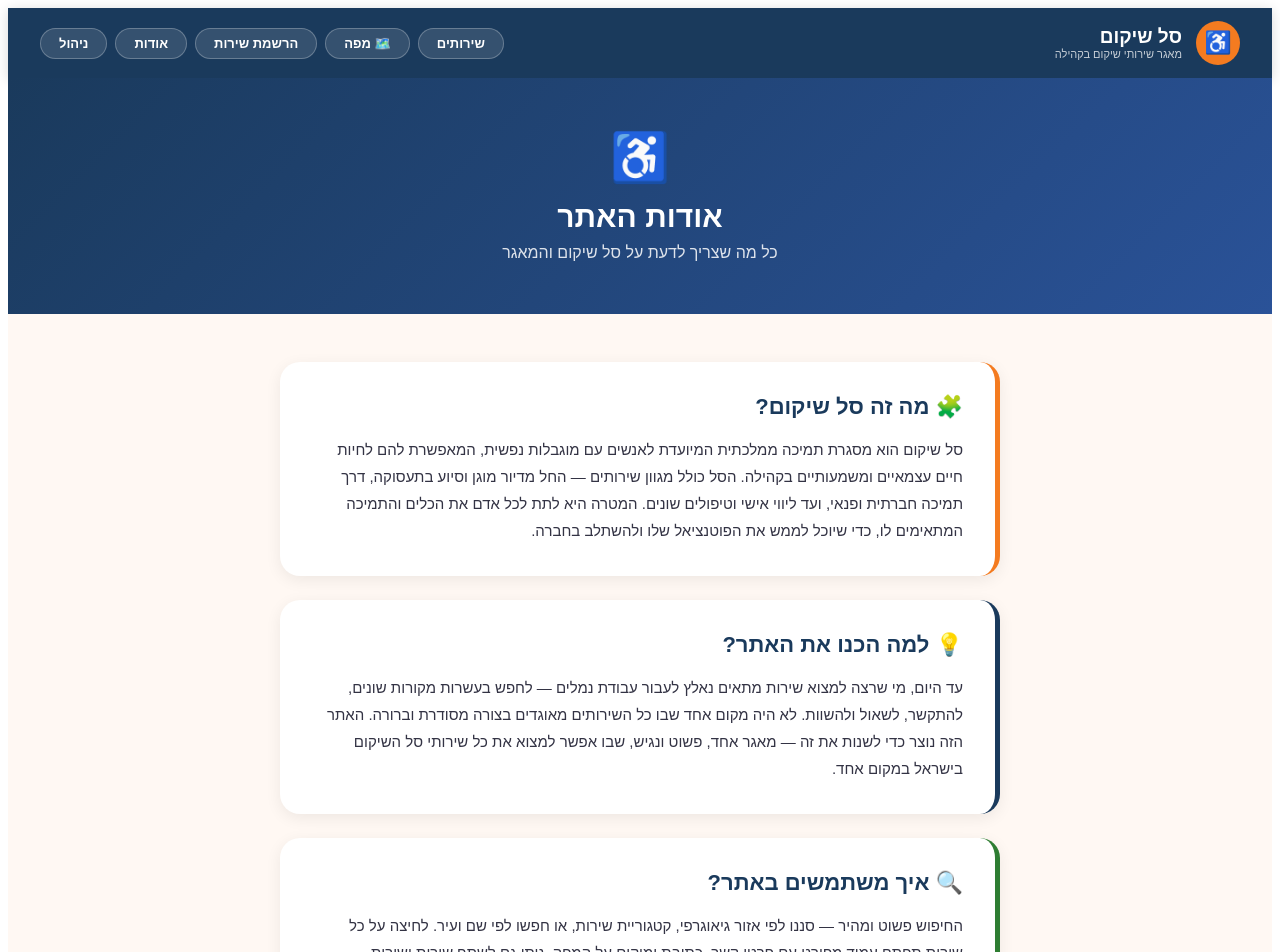
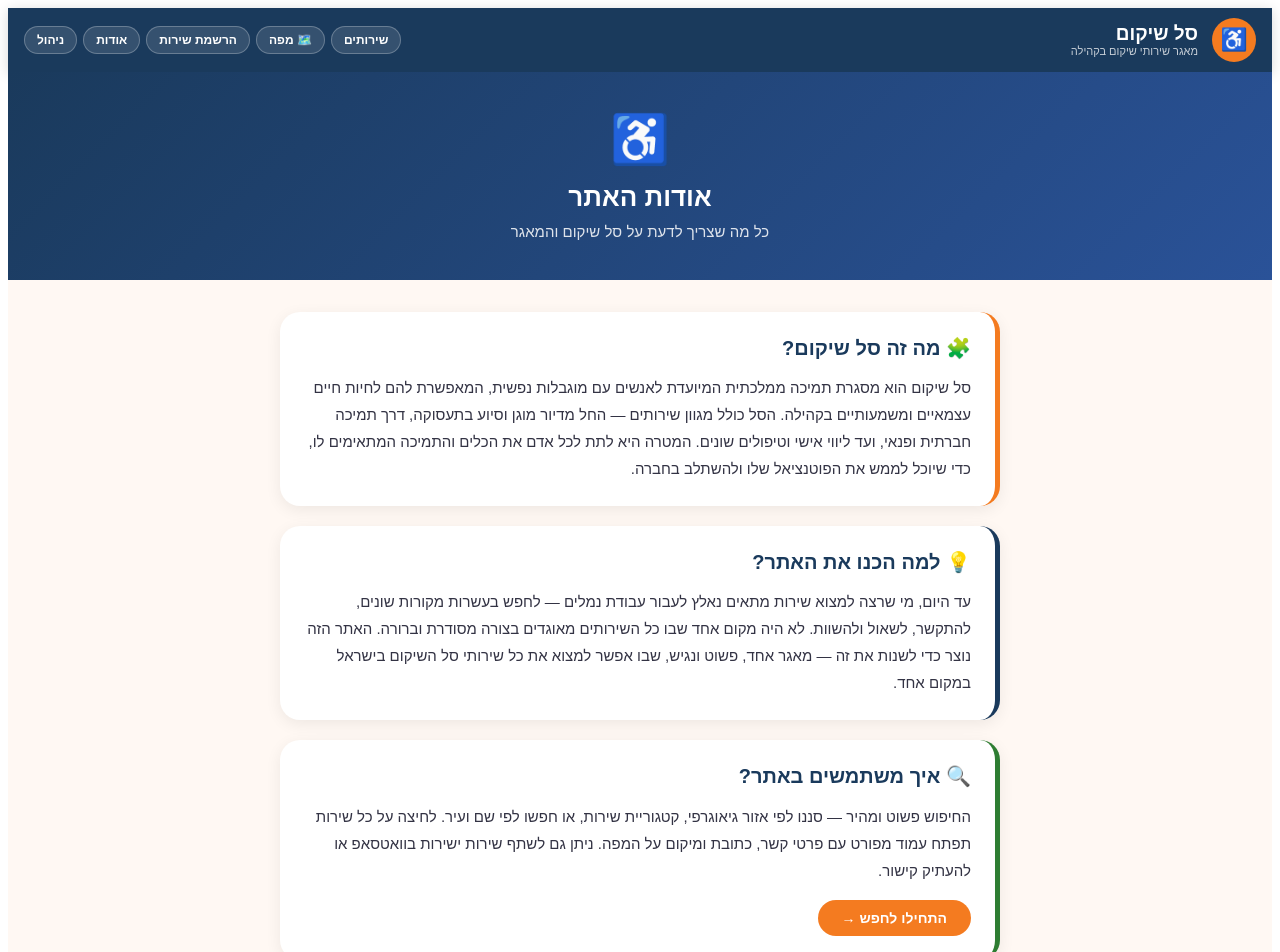
Before and after one commit to sivantelem-commits/rehab-directory, a Next.js app: page /about in a window 1280 px wide. Shown: the top 952 px of the page. Built offline with nearby package versions, Linux system fonts and the light colour scheme.

Commit message:
Update about.js

```diff
--- a/pages/about.js
+++ b/pages/about.js
@@ -8,7 +8,7 @@ export default function About() {
         <meta name="description" content="מה זה סל שיקום ואיך האתר עוזר למצוא שירותים בקהילה" />
       </Head>
       <div dir="rtl" style={{ fontFamily: 'Arial, sans-serif', minHeight: '100vh', background: '#FFF8F3' }}>
-        <header style={{ background: '#1A3A5C', color: 'white', padding: '0 32px', height: 70, display: 'flex', alignItems: 'center', justifyContent: 'space-between', boxShadow: '0 2px 12px rgba(0,0,0,0.15)' }}>
+        <header style={{ background: '#1A3A5C', color: 'white', padding: '10px 16px', display: 'flex', alignItems: 'center', justifyContent: 'space-between', boxShadow: '0 2px 12px rgba(0,0,0,0.15)', flexWrap: 'wrap', gap: 8 }}>
           <div style={{ display: 'flex', alignItems: 'center', gap: 14 }}>
             <div style={{ width: 44, height: 44, borderRadius: '50%', background: '#F47B20', display: 'flex', alignItems: 'center', justifyContent: 'center', fontSize: 22, fontWeight: 800, color: 'white' }}>♿</div>
             <div>
@@ -16,23 +16,22 @@ export default function About() {
               <div style={{ fontSize: 11, opacity: 0.75 }}>מאגר שירותי שיקום בקהילה</div>
             </div>
           </div>
-          <nav style={{ display: 'flex', gap: 8 }}>
+          <nav style={{ display: 'flex', gap: 6, flexWrap: 'wrap' }}>
             {[['/', 'שירותים'], ['/map', '🗺️ מפה'], ['/register', 'הרשמת שירות'], ['/about', 'אודות'], ['/admin', 'ניהול']].map(([href, label]) => (
-              <a key={href} href={href} style={{ color: 'white', background: 'rgba(255,255,255,0.12)', borderRadius: 20, padding: '7px 18px', fontWeight: 600, fontSize: 13, border: '1.5px solid rgba(255,255,255,0.25)', textDecoration: 'none' }}>{label}</a>
+              <a key={href} href={href} style={{ color: 'white', background: 'rgba(255,255,255,0.12)', borderRadius: 20, padding: '6px 12px', fontWeight: 600, fontSize: 12, border: '1.5px solid rgba(255,255,255,0.25)', textDecoration: 'none' }}>{label}</a>
             ))}
           </nav>
         </header>
 
-        <div style={{ background: 'linear-gradient(135deg, #1A3A5C, #2A5298)', color: 'white', padding: '52px 32px', textAlign: 'center' }}>
+        <div style={{ background: 'linear-gradient(135deg, #1A3A5C, #2A5298)', color: 'white', padding: '40px 20px', textAlign: 'center' }}>
           <div style={{ fontSize: 48, marginBottom: 14 }}>♿</div>
-          <h1 style={{ fontSize: 30, fontWeight: 800, margin: '0 0 10px' }}>אודות האתר</h1>
-          <p style={{ fontSize: 16, opacity: 0.85, margin: 0 }}>כל מה שצריך לדעת על סל שיקום והמאגר</p>
+          <h1 style={{ fontSize: 26, fontWeight: 800, margin: '0 0 10px' }}>אודות האתר</h1>
+          <p style={{ fontSize: 15, opacity: 0.85, margin: 0 }}>כל מה שצריך לדעת על סל שיקום והמאגר</p>
         </div>
 
-        <main style={{ maxWidth: 720, margin: '0 auto', padding: '48px 24px' }}>
-
-          <div style={{ background: 'white', borderRadius: 20, padding: '32px', marginBottom: 24, boxShadow: '0 4px 16px rgba(0,0,0,0.07)', borderRight: '5px solid #F47B20' }}>
-            <h2 style={{ fontSize: 22, fontWeight: 800, color: '#1A3A5C', margin: '0 0 16px' }}>🧩 מה זה סל שיקום?</h2>
+        <main style={{ maxWidth: 720, margin: '0 auto', padding: '32px 16px' }}>
+          <div style={{ background: 'white', borderRadius: 20, padding: '24px', marginBottom: 20, boxShadow: '0 4px 16px rgba(0,0,0,0.07)', borderRight: '5px solid #F47B20' }}>
+            <h2 style={{ fontSize: 20, fontWeight: 800, color: '#1A3A5C', margin: '0 0 14px' }}>🧩 מה זה סל שיקום?</h2>
             <p style={{ fontSize: 15, color: '#334', lineHeight: 1.8, margin: 0 }}>
               סל שיקום הוא מסגרת תמיכה ממלכתית המיועדת לאנשים עם מוגבלות נפשית, המאפשרת להם לחיות חיים עצמאיים ומשמעותיים בקהילה.
               הסל כולל מגוון שירותים — החל מדיור מוגן וסיוע בתעסוקה, דרך תמיכה חברתית ופנאי, ועד ליווי אישי וטיפולים שונים.
@@ -40,8 +39,8 @@ export default function About() {
             </p>
           </div>
 
-          <div style={{ background: 'white', borderRadius: 20, padding: '32px', marginBottom: 24, boxShadow: '0 4px 16px rgba(0,0,0,0.07)', borderRight: '5px solid #1A3A5C' }}>
-            <h2 style={{ fontSize: 22, fontWeight: 800, color: '#1A3A5C', margin: '0 0 16px' }}>💡 למה הכנו את האתר?</h2>
+          <div style={{ background: 'white', borderRadius: 20, padding: '24px', marginBottom: 20, boxShadow: '0 4px 16px rgba(0,0,0,0.07)', borderRight: '5px solid #1A3A5C' }}>
+            <h2 style={{ fontSize: 20, fontWeight: 800, color: '#1A3A5C', margin: '0 0 14px' }}>💡 למה הכנו את האתר?</h2>
             <p style={{ fontSize: 15, color: '#334', lineHeight: 1.8, margin: 0 }}>
               עד היום, מי שרצה למצוא שירות מתאים נאלץ לעבור עבודת נמלים — לחפש בעשרות מקורות שונים, להתקשר, לשאול ולהשוות.
               לא היה מקום אחד שבו כל השירותים מאוגדים בצורה מסודרת וברורה.
@@ -49,8 +48,8 @@ export default function About() {
             </p>
           </div>
 
-          <div style={{ background: 'white', borderRadius: 20, padding: '32px', marginBottom: 24, boxShadow: '0 4px 16px rgba(0,0,0,0.07)', borderRight: '5px solid #2E7D32' }}>
-            <h2 style={{ fontSize: 22, fontWeight: 800, color: '#1A3A5C', margin: '0 0 16px' }}>🔍 איך משתמשים באתר?</h2>
+          <div style={{ background: 'white', borderRadius: 20, padding: '24px', marginBottom: 20, boxShadow: '0 4px 16px rgba(0,0,0,0.07)', borderRight: '5px solid #2E7D32' }}>
+            <h2 style={{ fontSize: 20, fontWeight: 800, color: '#1A3A5C', margin: '0 0 14px' }}>🔍 איך משתמשים באתר?</h2>
             <p style={{ fontSize: 15, color: '#334', lineHeight: 1.8, marginBottom: 16 }}>
               החיפוש פשוט ומהיר — סננו לפי אזור גיאוגרפי, קטגוריית שירות, או חפשו לפי שם ועיר.
               לחיצה על כל שירות תפתח עמוד מפורט עם פרטי קשר, כתובת ומיקום על המפה.
@@ -61,8 +60,8 @@ export default function About() {
             </a>
           </div>
 
-          <div style={{ background: 'white', borderRadius: 20, padding: '32px', boxShadow: '0 4px 16px rgba(0,0,0,0.07)', borderRight: '5px solid #C2185B' }}>
-            <h2 style={{ fontSize: 22, fontWeight: 800, color: '#1A3A5C', margin: '0 0 16px' }}>🏢 אתם נותני שירות?</h2>
+          <div style={{ background: 'white', borderRadius: 20, padding: '24px', boxShadow: '0 4px 16px rgba(0,0,0,0.07)', borderRight: '5px solid #C2185B' }}>
+            <h2 style={{ fontSize: 20, fontWeight: 800, color: '#1A3A5C', margin: '0 0 14px' }}>🏢 אתם נותני שירות?</h2>
             <p style={{ fontSize: 15, color: '#334', lineHeight: 1.8, marginBottom: 16 }}>
               כל ארגון או גוף המספק שירותי סל שיקום מוזמן להירשם למאגר בחינם.
               הרישום פשוט ומהיר — מלאו את הפרטים ובקשתכם תועבר לאישור.
@@ -72,7 +71,6 @@ export default function About() {
               הרשמת שירות →
             </a>
           </div>
-
         </main>
 
         <footer style={{ background: '#1A3A5C', color: 'rgba(255,255,255,0.7)', textAlign: 'center', padding: '24px', fontSize: 13, marginTop: 48 }}>
```
